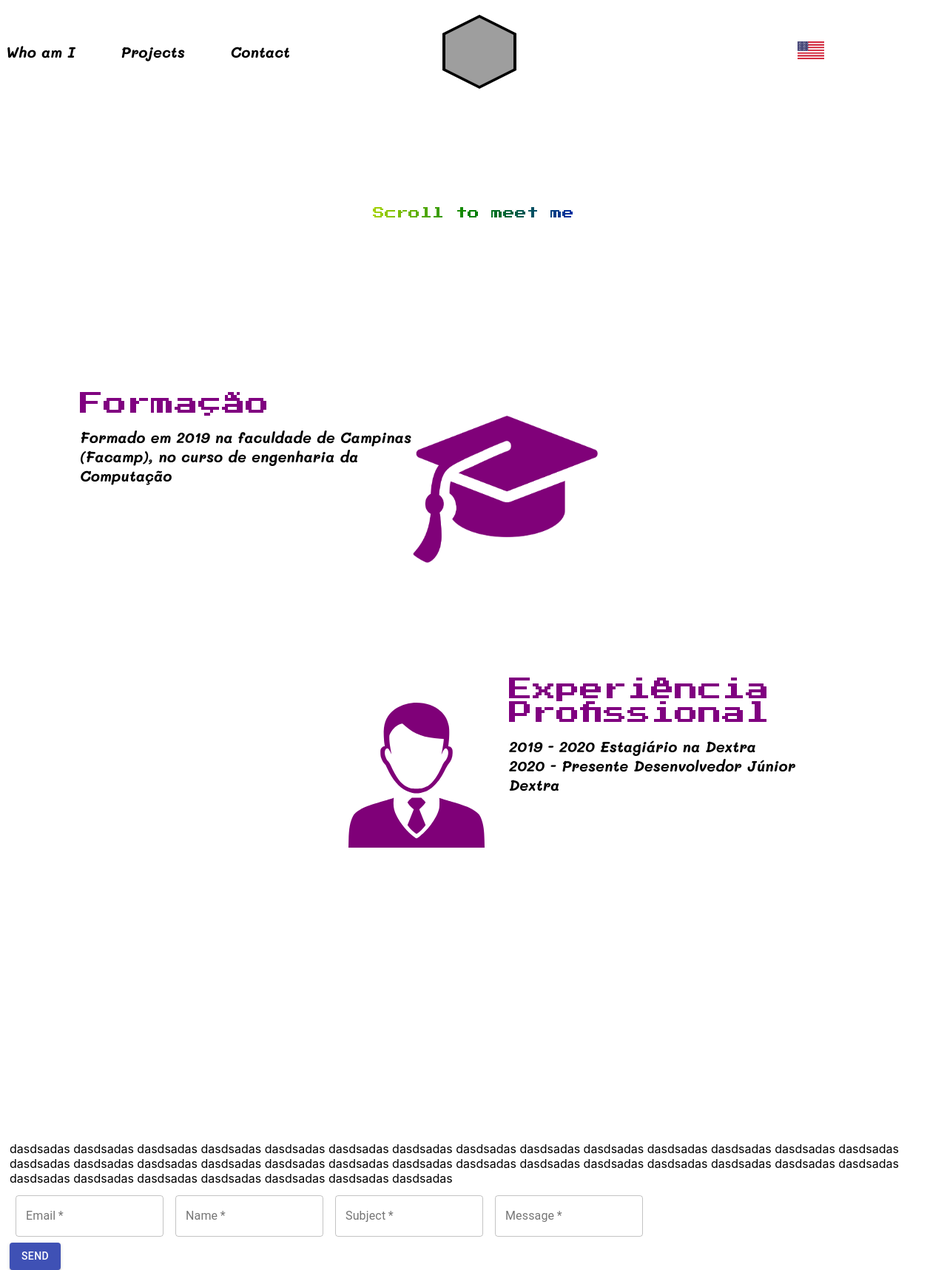
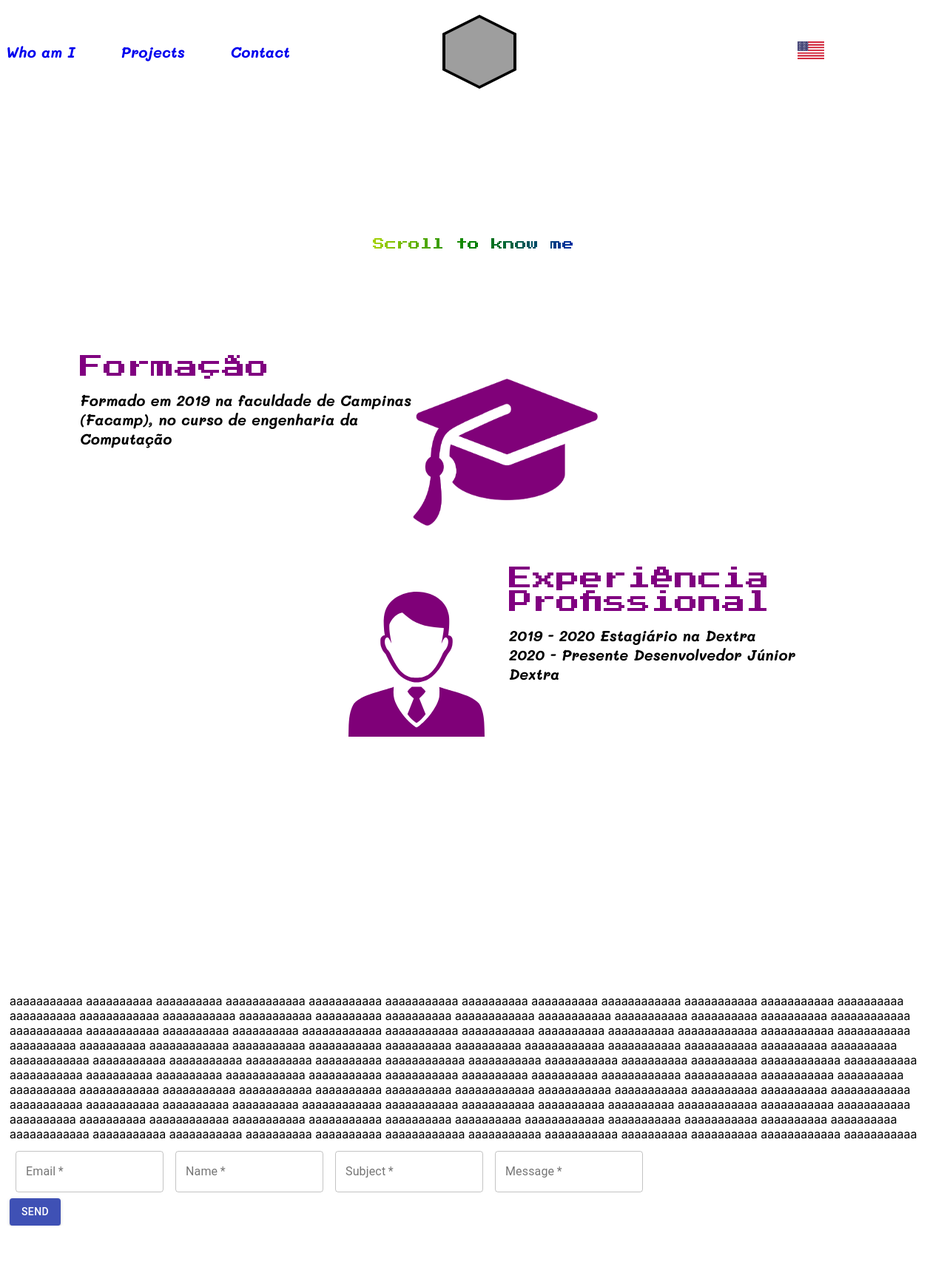
Before and after one commit to joaochioda/portfolio, a React (Create React App) app: page / in a window 1280 px wide. Shown: the whole page at 74% size. After the commit the page ends 1657 px from the top, so only its background shows below. Built offline with nearby package versions, Linux system fonts and the light colour scheme; grey boxes are pictures that could not be loaded; what i18next-xhr-backend would draw is missing.

Commit message:
scroll quando clicar nos botoes de menu

```diff
--- a/src/components/HeaderCss.jsx
+++ b/src/components/HeaderCss.jsx
@@ -51,11 +51,11 @@ export const Div30Justify = styled(Div30)`
 
 const rotate = keyframes`
   from {
-    transform: rotate(0deg);
+    transform: scale(1.0);
   }
 
   to {
-    transform: rotate(360deg);
+    transform: scale(1.15);
   }
 `;
 
@@ -70,6 +70,6 @@ export const Label = styled.span`
 
 export const Flag = styled(Label)`
 &:hover {
-  animation: ${rotate} 2s linear infinite;
+  animation: ${rotate} 0.5s linear forwards;
 }
 `;
--- a/src/components/MainCss.jsx
+++ b/src/components/MainCss.jsx
@@ -6,8 +6,12 @@ export const Div = styled.div`
 
 export const TopText = styled.div`
     padding-top: 250px;
+    padding-bottom: 100px;
     color: red;
     min-height: 100px;
+    display: flex;
+    align-items: center;
+    justify-content: center;
     text-align: center;
     font-family: 'Press Start 2P', cursive;
     background-image: linear-gradient(to left, violet, indigo, blue, green, yellow, orange, red);   -webkit-background-clip: text;
@@ -15,8 +19,8 @@ export const TopText = styled.div`
 `;
 
 export const Card = styled.div`
-  padding-top: 150px;
   padding-left: 100px;
+  padding-bottom: 50px;
   display: flex;
   width: 700px;
   max-height: 400px;
--- a/src/contact/Contact.jsx
+++ b/src/contact/Contact.jsx
@@ -94,7 +94,7 @@ export const Contact = () => {
 			return false;
 		}
 	};
-	return (<div>
+	return (<div id="contact">
 		<form className={classes.root} noValidate autoComplete="off">
 			<TextField id="contact-text-email"
 				data-testid="batata"
--- a/src/header/Header.jsx
+++ b/src/header/Header.jsx
@@ -26,13 +26,13 @@ export default function Header() {
 			<Nav>
 				<Div30>
 					<Label>
-						{t('header.whoami')}
+						<a style={{textDecoration: 'none'}} href="#whoiam">{t('header.whoami')}</a>
 					</Label>
 					<Label>
-						{t('header.projects')}
+						<a style={{textDecoration: 'none'}} href="#projects">{t('header.projects')}</a>
 					</Label>
 					<Label>
-						{t('header.contact')}
+						<a style={{textDecoration: 'none'}}  href="#contact">{t('header.contact')}</a>
 					</Label>
 				</Div30>
 				<Div40>
--- a/src/locales/en/translation.json
+++ b/src/locales/en/translation.json
@@ -9,7 +9,7 @@
     "menu": "Menu"
   },
   "main": {
-    "scroll": "Scroll to meet me"
+    "scroll": "Scroll to know me"
   },
   "contact": {
     "email": "Email",
--- a/src/main/Main.jsx
+++ b/src/main/Main.jsx
@@ -2,24 +2,34 @@
 import React from 'react';
 import { Div, TopText, Card, Title, Description, Content, Image, RightCard } from '../components/MainCss';
 import { Contact } from '../contact/Contact.jsx';
+import { Projects } from '../projects/Projects.jsx';
 import { useTranslation } from 'react-i18next';
 import Graduate from '../resources/graduate.png';
 import Boss from '../resources/boss.svg';
 import Controller from '../resources/controller.png';
 import '../components/main.css';
-import debounce from 'lodash.debounce';
 
 export default function BackGround() {
 
 	const { t } = useTranslation();
 
+	function teste () {
+		$('span a').click(function(e){
+			e.preventDefault();
+			const id = $(this).attr('href');
+			let targetOffSet = $(id).offset().top - 150;
+			console.log(targetOffSet);
+			$('html, body').animate({
+				scrollTop: targetOffSet
+			}, 2000);
+		});
+	}
 
 	function animeScroll() {
 		let $leftCard = $('.anime-left');
 		let $rightCard = $('.anime-right');
 		let animationClass = 'anime-start';
 		let offset = $(window).height() * 3/6;
-		console.log(offset);
 		let documentTop = $(document).scrollTop();
 		$leftCard.each(function () {
 			let itemTop = $(this).offset().top;
@@ -44,8 +54,12 @@ export default function BackGround() {
 		animeScroll();
 	});
 
+	$( document ).ready(function() {
+		teste();
+	});
+
 	return (
-		<div>
+		<div id="whoiam">
 
 			<TopText>
 				{t('main.scroll')}
@@ -97,7 +111,7 @@ export default function BackGround() {
 			</Card>
 
 			<Div>
-				dasdsadas dasdsadas dasdsadas dasdsadas dasdsadas dasdsadas dasdsadas dasdsadas dasdsadas dasdsadas dasdsadas dasdsadas dasdsadas dasdsadas dasdsadas dasdsadas dasdsadas dasdsadas dasdsadas dasdsadas dasdsadas dasdsadas dasdsadas dasdsadas dasdsadas dasdsadas dasdsadas dasdsadas dasdsadas dasdsadas dasdsadas dasdsadas dasdsadas dasdsadas dasdsadas
+				<Projects />
 			</Div>
 			<Div>
 				<Contact />
--- /dev/null
+++ b/src/projects/Projects.jsx
@@ -0,0 +1,31 @@
+import React from 'react';
+
+export const Projects = () => {
+
+	return (<div id="projects">
+        aaaaaaaaaaa aaaaaaaaaa aaaaaaaaaa aaaaaaaaaaaa aaaaaaaaaaa
+		aaaaaaaaaaa aaaaaaaaaa aaaaaaaaaa aaaaaaaaaaaa aaaaaaaaaaa
+		aaaaaaaaaaa aaaaaaaaaa aaaaaaaaaa aaaaaaaaaaaa aaaaaaaaaaa
+		aaaaaaaaaaa aaaaaaaaaa aaaaaaaaaa aaaaaaaaaaaa aaaaaaaaaaa
+		aaaaaaaaaaa aaaaaaaaaa aaaaaaaaaa aaaaaaaaaaaa aaaaaaaaaaa
+		aaaaaaaaaaa aaaaaaaaaa aaaaaaaaaa aaaaaaaaaaaa aaaaaaaaaaa
+		aaaaaaaaaaa aaaaaaaaaa aaaaaaaaaa aaaaaaaaaaaa aaaaaaaaaaa
+		aaaaaaaaaaa aaaaaaaaaa aaaaaaaaaa aaaaaaaaaaaa aaaaaaaaaaa
+		aaaaaaaaaaa aaaaaaaaaa aaaaaaaaaa aaaaaaaaaaaa aaaaaaaaaaa
+		aaaaaaaaaaa aaaaaaaaaa aaaaaaaaaa aaaaaaaaaaaa aaaaaaaaaaa
+		aaaaaaaaaaa aaaaaaaaaa aaaaaaaaaa aaaaaaaaaaaa aaaaaaaaaaa
+		aaaaaaaaaaa aaaaaaaaaa aaaaaaaaaa aaaaaaaaaaaa aaaaaaaaaaa
+		aaaaaaaaaaa aaaaaaaaaa aaaaaaaaaa aaaaaaaaaaaa aaaaaaaaaaa
+		aaaaaaaaaaa aaaaaaaaaa aaaaaaaaaa aaaaaaaaaaaa aaaaaaaaaaa
+		aaaaaaaaaaa aaaaaaaaaa aaaaaaaaaa aaaaaaaaaaaa aaaaaaaaaaa
+		aaaaaaaaaaa aaaaaaaaaa aaaaaaaaaa aaaaaaaaaaaa aaaaaaaaaaa
+		aaaaaaaaaaa aaaaaaaaaa aaaaaaaaaa aaaaaaaaaaaa aaaaaaaaaaa
+		aaaaaaaaaaa aaaaaaaaaa aaaaaaaaaa aaaaaaaaaaaa aaaaaaaaaaa
+		aaaaaaaaaaa aaaaaaaaaa aaaaaaaaaa aaaaaaaaaaaa aaaaaaaaaaa
+		aaaaaaaaaaa aaaaaaaaaa aaaaaaaaaa aaaaaaaaaaaa aaaaaaaaaaa
+		aaaaaaaaaaa aaaaaaaaaa aaaaaaaaaa aaaaaaaaaaaa aaaaaaaaaaa
+		aaaaaaaaaaa aaaaaaaaaa aaaaaaaaaa aaaaaaaaaaaa aaaaaaaaaaa
+		aaaaaaaaaaa aaaaaaaaaa aaaaaaaaaa aaaaaaaaaaaa aaaaaaaaaaa
+		aaaaaaaaaaa aaaaaaaaaa aaaaaaaaaa aaaaaaaaaaaa aaaaaaaaaaa
+	</div>);
+};
```
